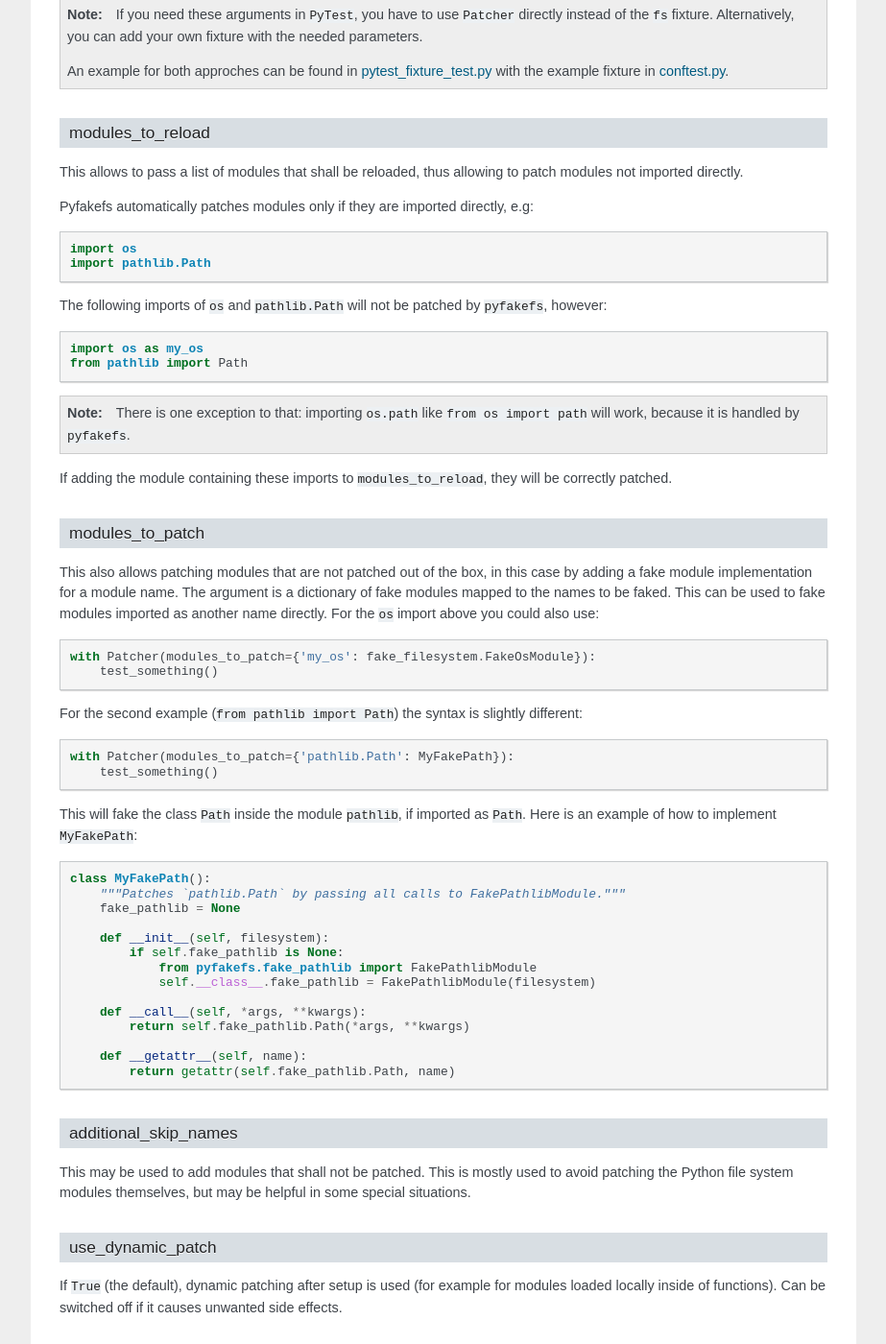
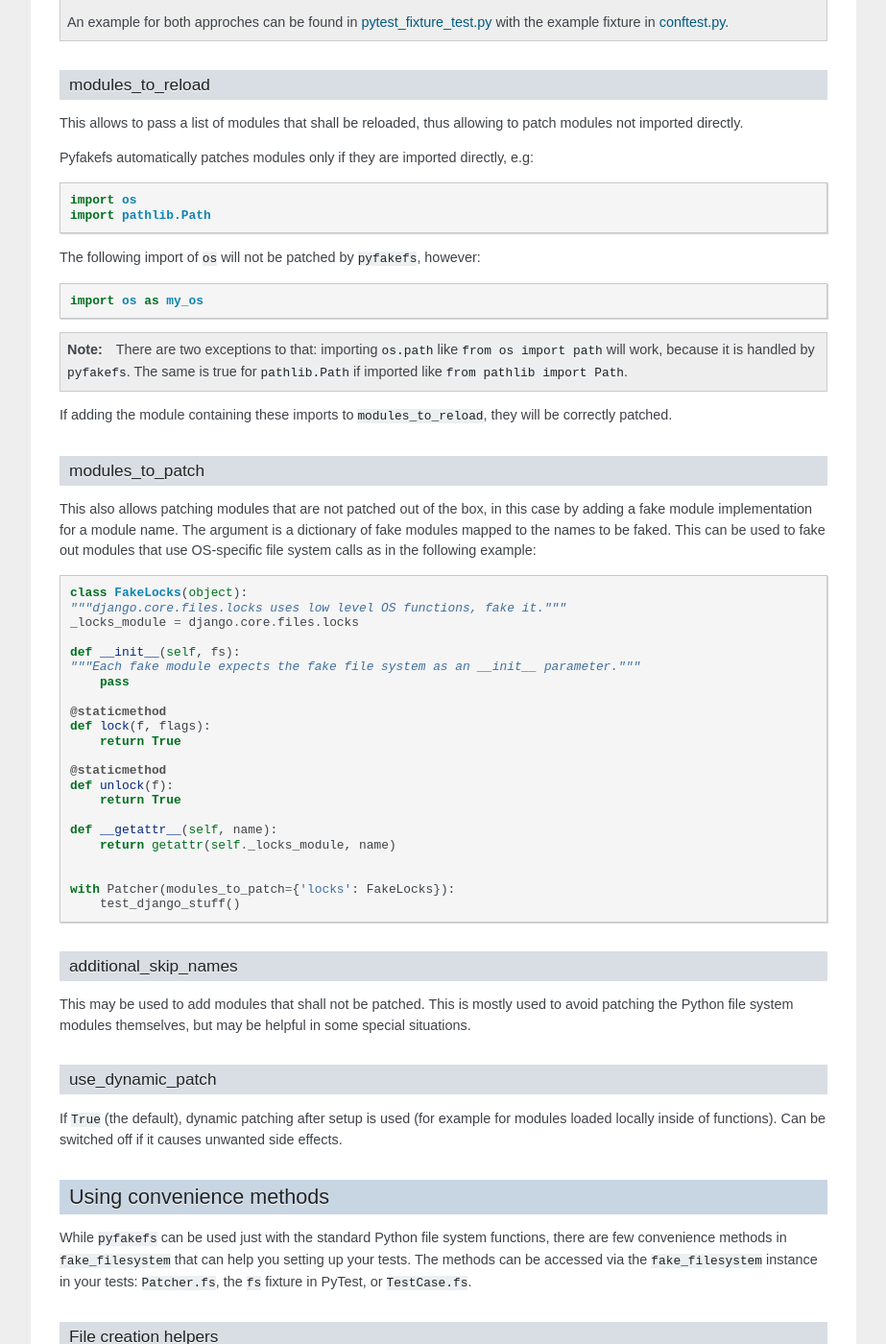
Before and after one commit to pytest-dev/pyfakefs, a Sphinx documentation site: the page built from docs/usage.rst, in a window 1280 px wide and 1400 px high, scrolled down 1773 px. Shown: the whole window at 96% size, without its empty margins (198-1121 px from the left). Built offline with Sphinx 7.4.7, drawn with Linux system fonts in a browser that asks for light colours; some of the changed text lies outside the part shown.

Commit message:
Updated documentation

```diff
--- a/docs/usage.rst
+++ b/docs/usage.rst
@@ -93,7 +93,7 @@ Both ``fake_filesystem_unittest.Patcher`` and ``fake_filesystem_unittest.TestCas
 provide a few additional arguments for fine-tuning. These are only needed if
 patching does not work for some module.
 In case of ``fake_filesystem_unittest.TestCase``, these arguments can either
- be set in the TestCase instance initialization, or in the call of
+be set in the TestCase instance initialization, or in the call of
 ``setUpPyfakefs()``.
 
 .. note:: If you need these arguments in ``PyTest``, you have to
@@ -116,16 +116,16 @@ Pyfakefs automatically patches modules only if they are imported directly, e.g:
   import os
   import pathlib.Path
 
-The following imports of ``os`` and ``pathlib.Path`` will not be patched by
-``pyfakefs``, however:
+The following import of ``os`` will not be patched by ``pyfakefs``, however:
 
 .. code:: python
 
   import os as my_os
-  from pathlib import Path
 
-.. note:: There is one exception to that: importing ``os.path`` like
+.. note:: There are two exceptions to that: importing ``os.path`` like
   ``from os import path`` will work, because it is handled by ``pyfakefs``.
+  The same is true for ``pathlib.Path`` if imported like ``from pathlib import
+  Path``.
 
 If adding the module containing these imports to ``modules_to_reload``, they
 will be correctly patched.
@@ -135,42 +135,34 @@ modules_to_patch
 This also allows patching modules that are not patched out of the box, in
 this case by adding a fake module implementation for a module name. The
 argument is a dictionary of fake modules mapped to the names to be faked.
-This can be used to fake modules imported as another name directly. For the
-``os`` import above you could also use:
+This can be used to fake out modules that use OS-specific file system calls
+as in the following example:
 
 .. code:: python
 
-  with Patcher(modules_to_patch={'my_os': fake_filesystem.FakeOsModule}):
-      test_something()
+  class FakeLocks(object):
+  """django.core.files.locks uses low level OS functions, fake it."""
+  _locks_module = django.core.files.locks
 
-For the second example (``from pathlib import Path``) the syntax is slightly
-different:
+  def __init__(self, fs):
+  """Each fake module expects the fake file system as an __init__ parameter."""
+      pass
 
-.. code:: python
+  @staticmethod
+  def lock(f, flags):
+      return True
 
-  with Patcher(modules_to_patch={'pathlib.Path': MyFakePath}):
-      test_something()
+  @staticmethod
+  def unlock(f):
+      return True
 
-This will fake the class ``Path`` inside the module ``pathlib``, if imported
-as ``Path``.
-Here is an example of how to implement ``MyFakePath``:
+  def __getattr__(self, name):
+      return getattr(self._locks_module, name)
 
-.. code:: python
 
-    class MyFakePath():
-        """Patches `pathlib.Path` by passing all calls to FakePathlibModule."""
-        fake_pathlib = None
+  with Patcher(modules_to_patch={'locks': FakeLocks}):
+      test_django_stuff()
 
-        def __init__(self, filesystem):
-            if self.fake_pathlib is None:
-                from pyfakefs.fake_pathlib import FakePathlibModule
-                self.__class__.fake_pathlib = FakePathlibModule(filesystem)
-
-        def __call__(self, *args, **kwargs):
-            return self.fake_pathlib.Path(*args, **kwargs)
-
-        def __getattr__(self, name):
-            return getattr(self.fake_pathlib.Path, name)
 
 additional_skip_names
 ~~~~~~~~~~~~~~~~~~~~~
```
Also changed, not shown: 1 other file.
